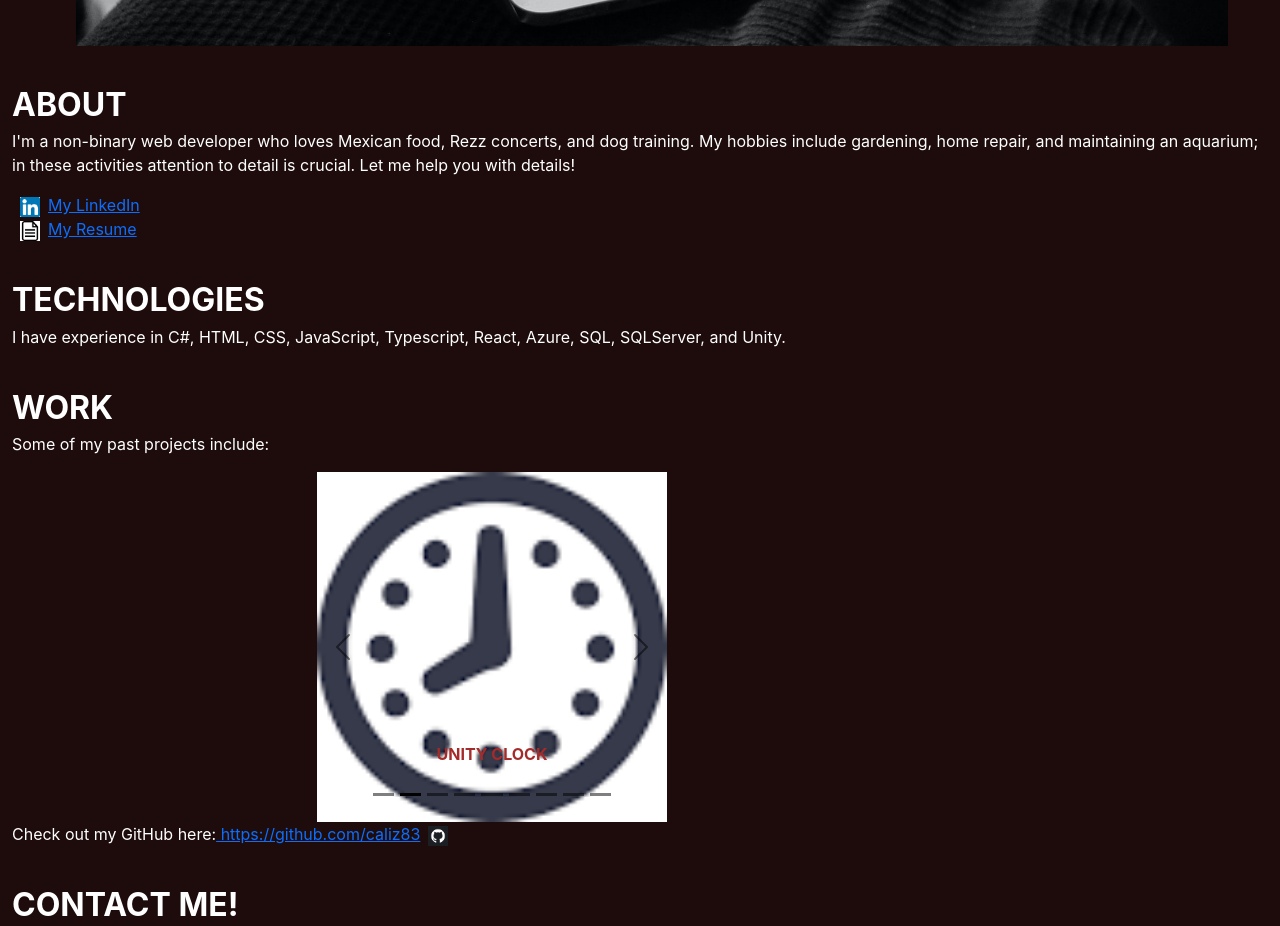
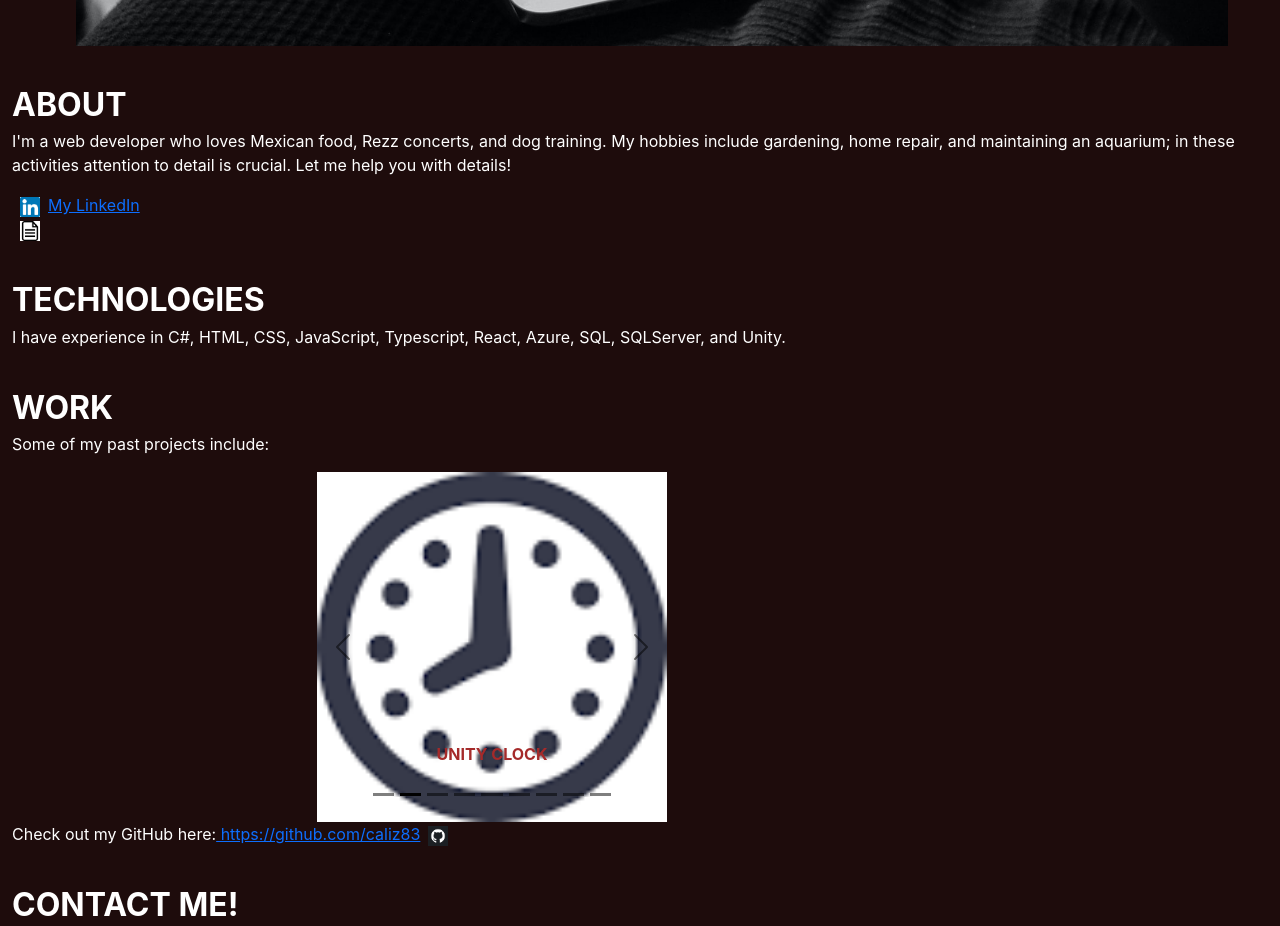
Before and after one commit to caliz83/PortfolioWebAppJS, a React (Vite) app: page / in a window 1280 px wide. Shown: the part 1000-1926 px from the top of the page. Built offline with nearby package versions, Linux system fonts and the light colour scheme.

Commit message:
update LinkedIn link; commented out defunct resume (will update soon)

```diff
--- a/src/components/LandingPage.jsx
+++ b/src/components/LandingPage.jsx
@@ -118,7 +118,7 @@ const LandingPage = () => {
       <div className="about" id="about">
         <h2>ABOUT</h2>
         <p>
-          I'm a non-binary web developer who loves Mexican food, Rezz concerts,
+          I'm a web developer who loves Mexican food, Rezz concerts,
           and dog training. My hobbies include gardening, home repair, and
           maintaining an aquarium; in these activities attention to detail is
           crucial. Let me help you with details!
@@ -129,7 +129,7 @@ const LandingPage = () => {
           src={linkedin_icon2URL}
           alt=""
         />
-        <a href="https://www.linkedin.com/in/elizabeth-liz-garcia-31231b95">
+        <a href="https://www.linkedin.com/in/lizgarciawebdev/">
           My LinkedIn
         </a>
         <br />
@@ -139,9 +139,9 @@ const LandingPage = () => {
           src={document_iconURL}
           alt=""
         />
-        <a href="https://drive.google.com/file/d/16oOFUReO31mfnUuFJTDbiz6OiKD8zChl/view">
+        {/* <a href="https://drive.google.com/file/d/16oOFUReO31mfnUuFJTDbiz6OiKD8zChl/view">
           My Resume
-        </a>
+        </a> */}
       </div>
       <div className="tech" id="tech">
         <h2>TECHNOLOGIES</h2>
@@ -154,6 +154,7 @@ const LandingPage = () => {
         <h2>WORK</h2>
         <p>Some of my past projects include: </p>
         {/* carousel of struggles */}
+        {/* TODO: rework to a grid layout */}
         <div
           style={{ width: "75vw" }}
           className="d-flex justify-content-lg-center carousel"
```
